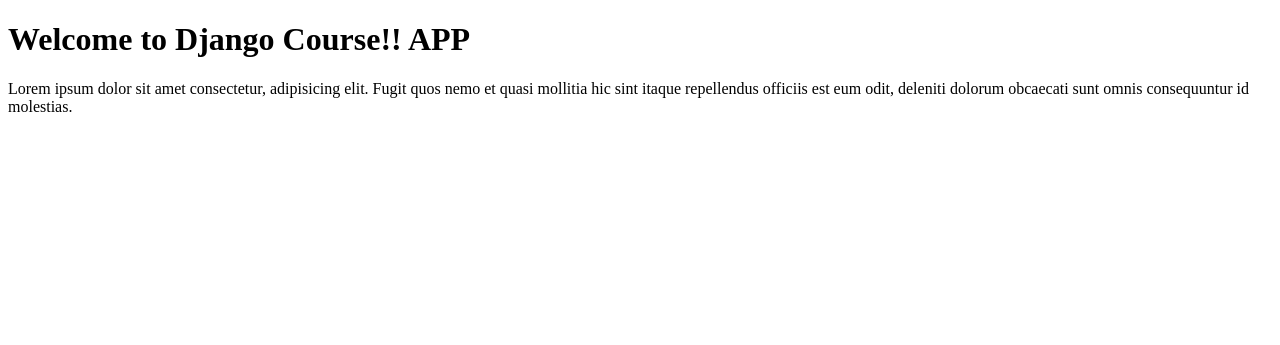
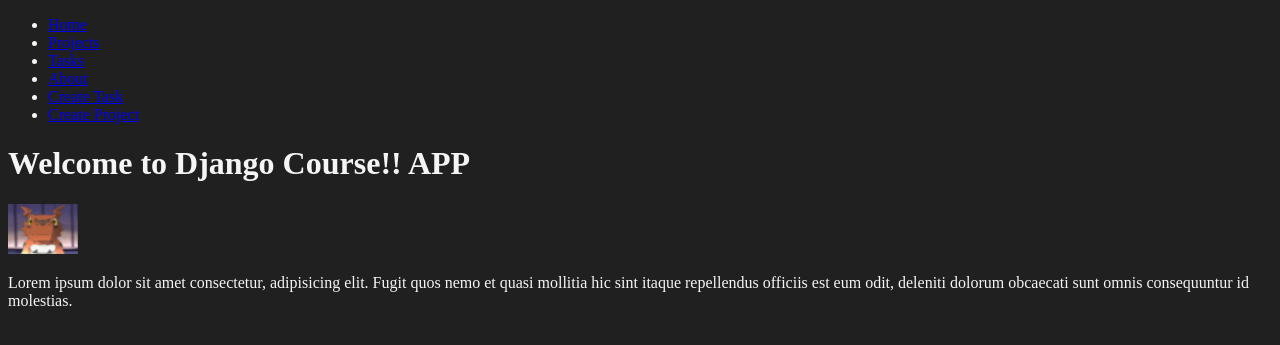
Before and after one commit to facuscrollini/django-project, a Django app: page / in a window 1280 px wide. Shown: the top 345 px of the page. Run offline with Django 5.2, Linux system fonts and the light colour scheme.

Commit message:
finalizacion de proyecto

```diff
--- a/myapp/models.py
+++ b/myapp/models.py
@@ -12,6 +12,7 @@ class Task(models.Model):
     title = models.CharField(max_length=200)
     description = models.TextField()
     project = models.ForeignKey(Project, on_delete=models.CASCADE)
+    is_done = models.BooleanField(default=False)
 
 
     def __str__(self):
--- /dev/null
+++ b/myapp/static/css/main.css
@@ -0,0 +1,4 @@
+body {
+    background: #202020;
+    color: whitesmoke;
+}
--- a/myapp/templates/index.html
+++ b/myapp/templates/index.html
@@ -1,12 +1,9 @@
-<!DOCTYPE html>
-<html lang="en">
-<head>
-    <meta charset="UTF-8">
-    <meta name="viewport" content="width=device-width, initial-scale=1.0">
-    <title>Document</title>
-</head>
-<body>
-    <h1>Welcome to {{title}} APP</h1>
- <p>Lorem ipsum dolor sit amet consectetur, adipisicing elit. Fugit quos nemo et quasi mollitia hic sint itaque repellendus officiis est eum odit, deleniti dolorum obcaecati sunt omnis consequuntur id molestias.</p>
-</body>
-</html>
+{% extends 'layouts/base.html' %}
+{% load static %}
+{% block content %}
+
+<h1>Welcome to {{title}} APP</h1>
+<img src="{% static 'Guilmon.png' %}" alt="imagen de guilmon" width="70">
+<p>Lorem ipsum dolor sit amet consectetur, adipisicing elit. Fugit quos nemo et quasi mollitia hic sint itaque
+    repellendus officiis est eum odit, deleniti dolorum obcaecati sunt omnis consequuntur id molestias.</p>
+{% endblock %}
--- /dev/null
+++ b/myapp/templates/layouts/base.html
@@ -0,0 +1,23 @@
+<!DOCTYPE html>
+<html lang="en">
+<head>
+    <meta charset="UTF-8">
+    <meta name="viewport" content="width=device-width, initial-scale=1.0">
+    {% load static %}
+    <link rel="stylesheet" href="{% static 'css/main.css' %}">
+    <title>Document</title>
+</head>
+<nav>
+    <ul>
+        <li><a href="{% url 'index' %}">Home</a></li>
+        <li><a href="{% url 'projects' %}">Projects</a></li>
+        <li><a href="{% url 'tasks' %}">Tasks</a></li>
+        <li><a href="{% url 'about' %}">About</a></li>
+        <li><a href="{% url 'create_task' %}">Create Task</a></li>
+        <li><a href="{% url 'create_project' %}">Create Project</a></li>
+    </ul>
+</nav>
+
+
+{% block content %}
+{% endblock %}
--- a/myapp/templates/projects.html
+++ b/myapp/templates/projects/projects.html
@@ -1,5 +1,11 @@
+{% extends 'layouts/base.html' %}
+
+{% block content %}
+
 <h1>Projects</h1>
 
 {% for project in projects %}
 <p>{{project.name}}</p>
 {% endfor %}
+
+{% endblock %}
--- a/myapp/templates/tasks.html
+++ /dev/null
@@ -1 +0,0 @@
-<h1>Tasks</h1>
--- a/myapp/urls.py
+++ b/myapp/urls.py
@@ -2,8 +2,10 @@ from django.urls import path
 from . import views
 
 urlpatterns = [
-    path('', views.index),
-    path('about/', views.about),
-    path('projects/', views.projects),
-    path('tasks/', views.tasks),
+    path('', views.index, name="index"),
+    path('about/', views.about, name="about"),
+    path('projects/', views.projects, name="projects"),
+    path('tasks/', views.tasks, name="tasks"),
+    path('create-task/', views.create_task, name="create_task"),
+    path('create-project', views.create_project, name="create_project")
 ]
--- a/myapp/views.py
+++ b/myapp/views.py
@@ -1,6 +1,8 @@
 from django.http import HttpResponse, JsonResponse
 from .models import Task, Project
-from django.shortcuts import render
+from django.shortcuts import render, redirect
+from .forms import CreateNewTask, CreateNewTaskForm
+
 
 def index(request):
 
@@ -20,10 +22,40 @@ def projects(request):
     projects = Project.objects.all();
 
 
-    return render(request, "projects.html", {'projects': projects})
+    return render(request, "projects/projects.html", {'projects': projects})
 
 
 def tasks(request):
 
-    # task = Task.objects.get(title=title)
-    return render(request, "tasks.html")
+    tasks = Task.objects.all()
+    return render(request, "tasks/tasks.html" , {"tasks" : tasks})
+
+
+
+def create_task(request):
+
+    if request.method == 'GET':
+
+        return render(request, 'tasks/create_task.html',{
+            "form": CreateNewTask
+        })
+
+    title = request.POST["title"]
+    description = request.POST["description"]
+
+    Task.objects.create(title=title, description=description, project_id=1)
+
+    return redirect('tasks')
+
+
+
+def create_project(request):
+
+    if request.method == "GET":
+        return render(request,'projects/create_project.html',{
+            'form': CreateNewTaskForm
+        })
+
+    name = request.POST["name"]
+    Project.objects.create(name=name)
+    return redirect('projects')
--- a/mysite/urls.py
+++ b/mysite/urls.py
@@ -7,7 +7,7 @@ Examples:
 Function views
     1. Add an import:  from my_app import views
     2. Add a URL to urlpatterns:  path('', views.home, name='home')
-Class-based views
+Class-layouts/based views
     1. Add an import:  from other_app.views import Home
     2. Add a URL to urlpatterns:  path('', Home.as_view(), name='home')
 Including another URLconf
```
Also changed, not shown: myapp/forms.py (added, +10 -0 lines), myapp/templates/about.html (+8 -12 lines), myapp/templates/projects/create_project.html (added, +11 -0 lines), myapp/templates/tasks/create_task.html (added, +10 -0 lines), myapp/templates/tasks/tasks.html (added, +24 -0 lines), mysite/settings.py (+5 -3 lines), db.sqlite3, myapp/migrations/0004_task_is_done.py (added), myapp/static/Guilmon.png (added).
